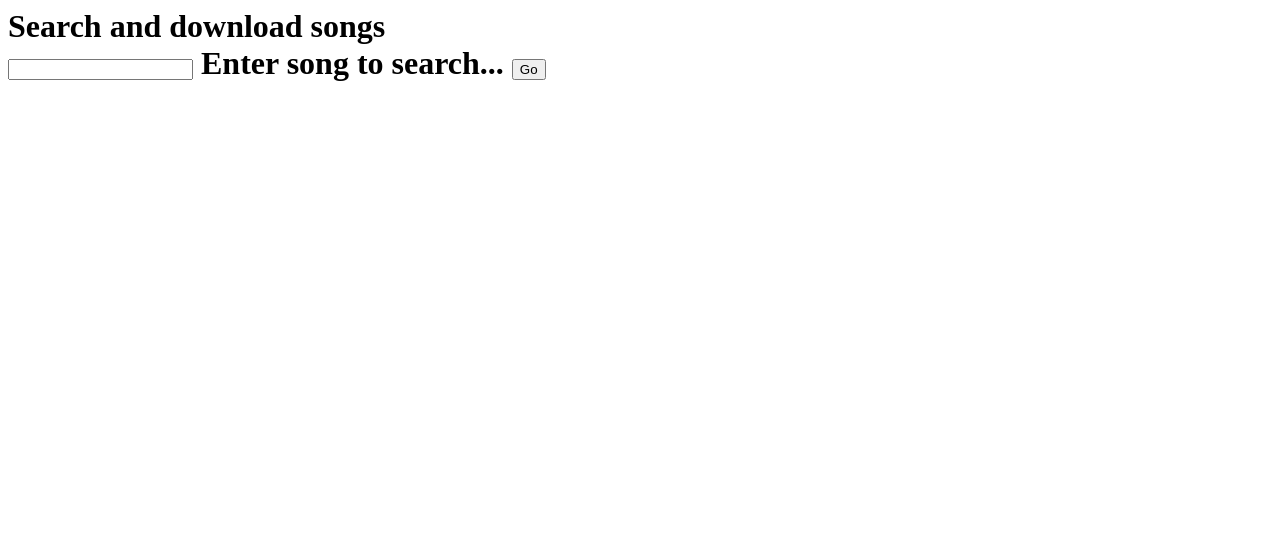
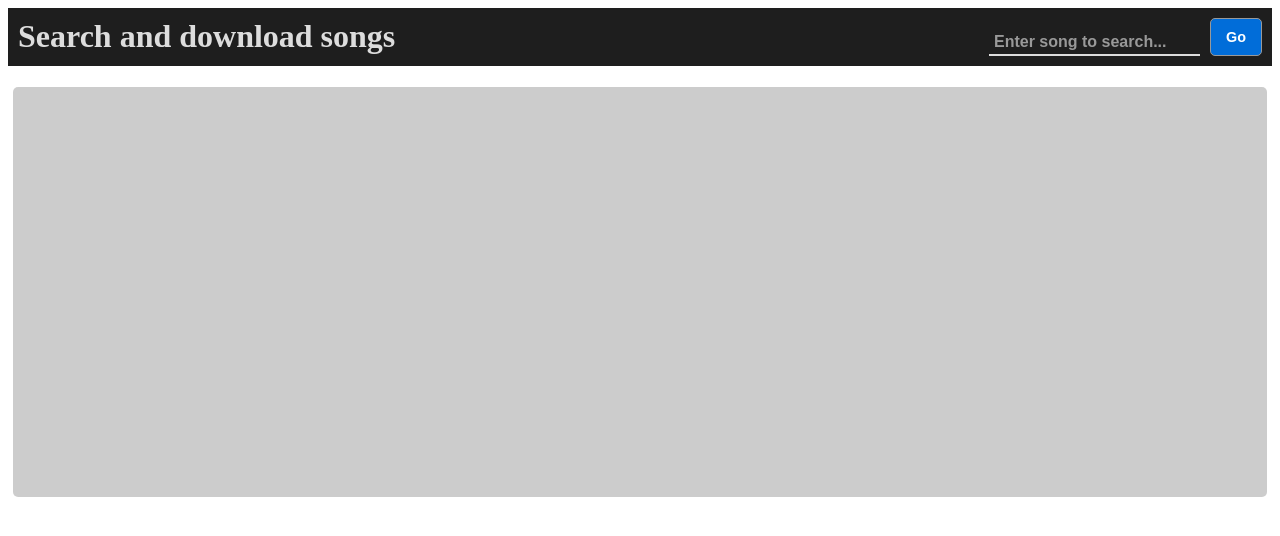
Before and after one commit to Vyshak-NSC/ns-song, a website: page public/index.html in a window 1280 px wide. Drawn offline with Linux system fonts and the light colour scheme.

Commit message:
corrected css link

```diff
--- a/public/index.html
+++ b/public/index.html
@@ -2,7 +2,7 @@
     <head>
         <meta charset="UTF-8">
         <meta name="viewport" content="width=device-width, initial-scale=1.0" >
-        <link rel="stylesheet" href="./css/styles.css">
+        <link rel="stylesheet" href="/css/style.css">
         <link rel="manifest" href="/manifest.json">
 
         <title>Get song</title>
```
